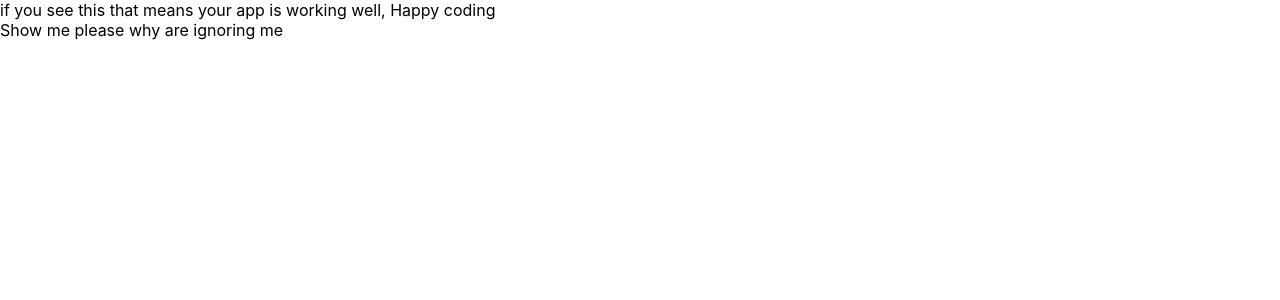
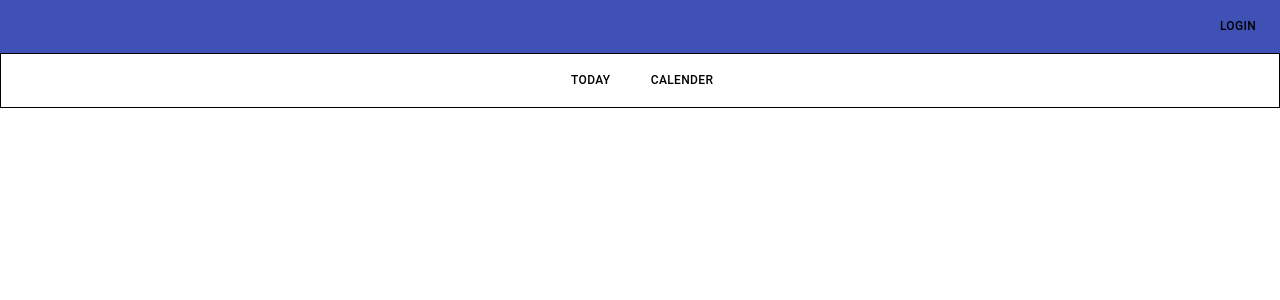
Before and after one commit to Abdulrahimch/modernlock-fr, a React (Create React App) app: page / in a window 1280 px wide. Shown: the top 300 px of the page. Built offline with nearby package versions, Linux system fonts and the light colour scheme.

Commit message:
init header and subHeader

```diff
--- a/src/App.tsx
+++ b/src/App.tsx
@@ -4,6 +4,8 @@ import { Box } from '@material-ui/core';
 import { SnackBarProvider } from './context/useSnackbarContext';
 import { AuthProvider } from './context/useAuthContext';
 import Test from './pages/Test';
+import Header from './components/Header/Header';
+import Home from './pages/Home/Home';
 
 // import Header from './components/Header/Header';
 
@@ -13,10 +15,10 @@ function App (): JSX.Element {
             <BrowserRouter>
                 <SnackBarProvider>
                     {/* <AuthProvider> */}
-                        {/* <Header /> */}
+                        <Header />
                             <Switch>
                                 <Box style={{ overflow: 'hidden' }}>
-                                    <Route exact path="/" component={Test} />
+                                    <Route exact path="/" component={Home} />
                                 </Box>
                             </Switch>
                     {/* </AuthProvider> */}
--- /dev/null
+++ b/src/components/Header/Header.tsx
@@ -0,0 +1,47 @@
+import { AppBar, Tabs, Box, Button } from "@material-ui/core"
+import { useHistory } from "react-router-dom";
+import { useAuth } from "../../context/useAuthContext";
+import useStyles from "./useStyle";
+
+const Header = (): JSX.Element => {
+    const { btnStyle } = useStyles();
+    const { loggedInUser, logout } = useAuth();
+    const history = useHistory();
+
+    const handleLoginButtonClick = () => {
+        history.push('/login');
+    };
+
+    const handleLogout = () => {
+        logout();
+    };
+
+    return (
+        <>
+            <AppBar position="static">
+                <Tabs
+                    aria-label="simple tabs example"
+                >
+                    <Box style={{ width: '100%', display:"flex", justifyContent:"flex-end", alignItems:"center",}} >
+                        {loggedInUser ?
+                        <Button
+                            className={btnStyle}
+                            onClick={handleLoginButtonClick}
+                        >
+                            Logout
+                        </Button>
+                        : <Button
+                            className={btnStyle}
+                            onClick={handleLogout}
+                        >
+                            Login
+                        </Button>
+                        }
+                    </Box>
+                </Tabs>
+            </AppBar>
+        </>
+    )
+};
+
+export default Header;
--- /dev/null
+++ b/src/components/Header/SubHeader.tsx
@@ -0,0 +1,51 @@
+import { AppBar, Tabs, Box, Button } from "@material-ui/core"
+import { useHistory } from "react-router-dom";
+import { useAuth } from "../../context/useAuthContext";
+import useStyles from "./useStyle";
+import clsx from 'clsx';
+import { ButtonInterface } from "../../interface/SubHeader";
+
+
+
+interface Props {
+    style?: string;
+    buttons?: ButtonInterface[];
+}
+
+const SubHeader = ({ style, buttons }: Props): JSX.Element => {
+    const { btnStyle, header } = useStyles();
+    const { loggedInUser, logout } = useAuth();
+    const history = useHistory();
+    const headerStyle = clsx(header, style)
+
+    const handleLoginButtonClick = () => {
+        history.push('/login');
+    };
+
+    const handleLogout = () => {
+        logout();
+    };
+
+    return (
+        <>
+            <AppBar position="static" className={headerStyle}>
+                <Tabs
+                    aria-label="simple tabs example"
+                >
+                    <Box style={{ width: '100%', display:"flex", justifyContent: "center", alignItems:"center",}} >
+                       {buttons?.map(({ btnText, onBtnClick }: ButtonInterface) => (
+                            <Button
+                                className={btnStyle}
+                                onClick={onBtnClick}
+                            >
+                                {btnText}
+                            </Button>
+                       ))}
+                    </Box>
+                </Tabs>
+            </AppBar>
+        </>
+    )
+};
+
+export default SubHeader;
--- /dev/null
+++ b/src/components/Header/useStyle.ts
@@ -0,0 +1,20 @@
+import { makeStyles } from '@material-ui/core/styles';
+
+const useStyles = makeStyles((theme) => ({
+    btnStyle: {
+        fontSize: 12,
+        fontWight: 18,
+        margin: "10px",
+        color: "#000000"
+    },
+    header: {
+        "&.subHeader": {
+            backgroundColor: "#FFFFFF",
+            border: "1px solid #000000"
+        }
+    }
+
+
+}));
+
+export default useStyles;
--- /dev/null
+++ b/src/interface/SubHeader.ts
@@ -0,0 +1,4 @@
+export interface ButtonInterface {
+    onBtnClick: () => void;
+    btnText: string
+}
--- /dev/null
+++ b/src/pages/Home/Home.tsx
@@ -0,0 +1,17 @@
+import SubHeader from "../../components/Header/SubHeader";
+import { ButtonInterface } from "../../interface/SubHeader";
+
+const Home = () => {
+    const buttons: ButtonInterface[] = [
+        {btnText: "today", onBtnClick: () => {console.log("Today jas been cliked")}},
+        {btnText: "calender", onBtnClick: () => {console.log("calender jas been cliked")}}
+    ]
+
+    return (
+        <>
+            <SubHeader style="subHeader" buttons={buttons} />
+        </>
+    )
+};
+
+export default Home;
```
